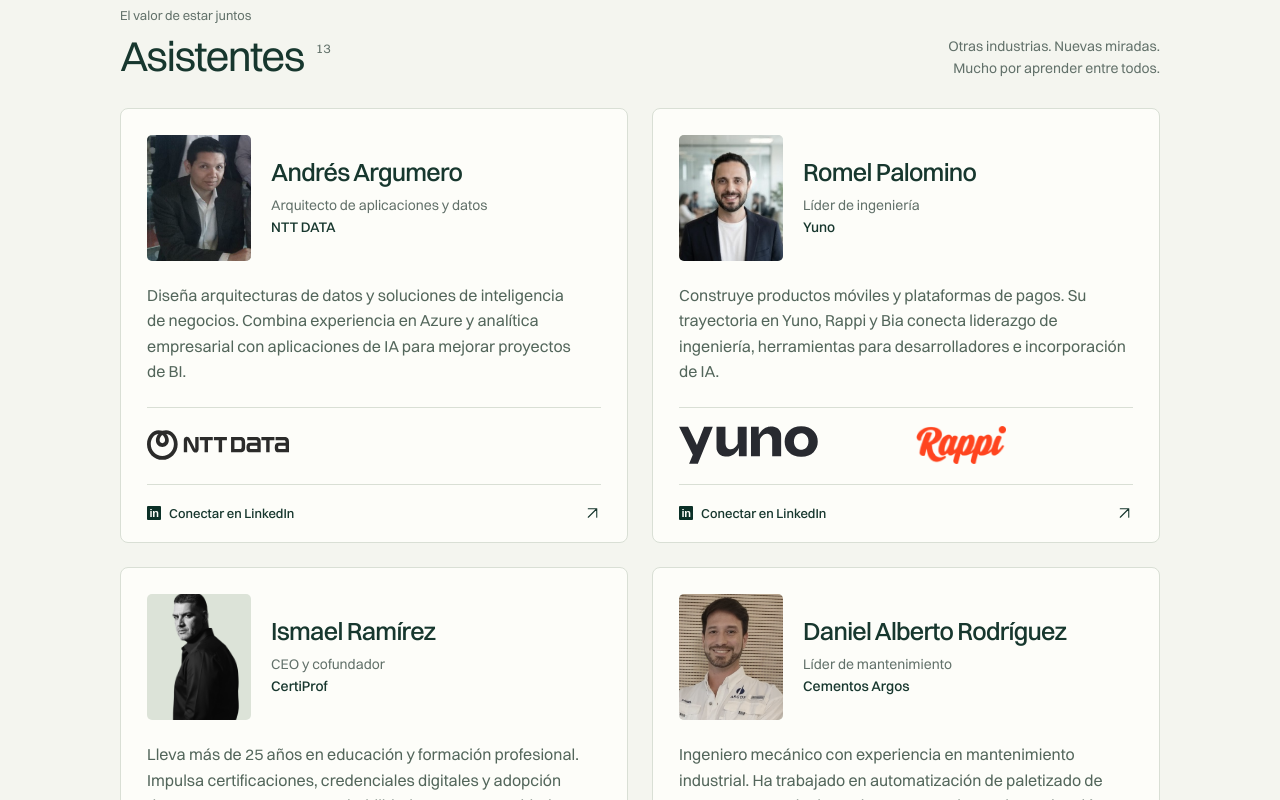
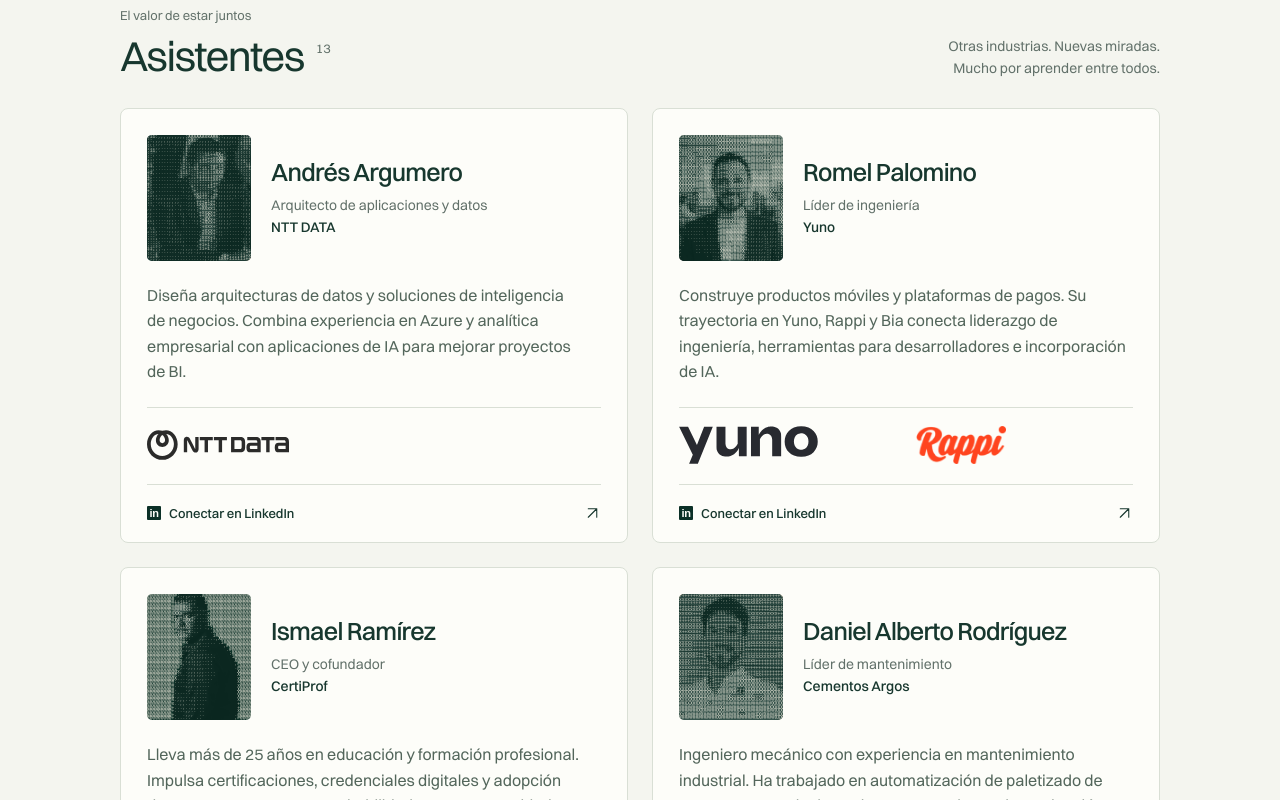
Before and after one commit to alan-arguello/summit_agenda, a Next.js app: page / in a window 1280 px wide. Shown: the part 4220-5020 px from the top of the page. Built offline with nearby package versions, Linux system fonts and the light colour scheme.

Commit message:
Add interactive ASCII treatment to directory portraits

```diff
--- /dev/null
+++ b/src/app/ascii-portrait.tsx
@@ -0,0 +1,152 @@
+"use client";
+
+import Image from "next/image";
+import { useEffect, useRef, useState } from "react";
+
+type AsciiPortraitProps = {
+  src: string;
+  name: string;
+  position?: string;
+  fit?: "cover" | "contain";
+  preload?: boolean;
+};
+
+const GLYPHS = " .,:;i+xX#@";
+
+export default function AsciiPortrait({
+  src,
+  name,
+  position = "center 35%",
+  fit = "cover",
+  preload = false,
+}: AsciiPortraitProps) {
+  const imageRef = useRef<HTMLImageElement>(null);
+  const canvasRef = useRef<HTMLCanvasElement>(null);
+  const [ready, setReady] = useState(false);
+  const [showPhoto, setShowPhoto] = useState(false);
+
+  useEffect(() => {
+    const photo = imageRef.current;
+    const canvas = canvasRef.current;
+    if (!photo || !canvas) return;
+
+    let visible = false;
+    let frame = 0;
+
+    const draw = () => {
+      if (!visible || !photo.complete || !photo.naturalWidth) return;
+      const width = photo.clientWidth;
+      const height = photo.clientHeight;
+      if (!width || !height) return;
+
+      try {
+        const context = canvas.getContext("2d");
+        const sample = document.createElement("canvas");
+        const sampleContext = sample.getContext("2d", { willReadFrequently: true });
+        if (!context || !sampleContext) return;
+
+        const columns = 38;
+        const rows = Math.round((height / width) * columns / 1.3);
+        sample.width = columns;
+        sample.height = rows;
+
+        // Use the same crop as the original, including contain portraits.
+        const scale = fit === "contain"
+          ? Math.min(width / photo.naturalWidth, height / photo.naturalHeight)
+          : Math.max(width / photo.naturalWidth, height / photo.naturalHeight);
+        const drawnWidth = photo.naturalWidth * scale;
+        const drawnHeight = photo.naturalHeight * scale;
+        const offsets = getComputedStyle(photo).objectPosition.split(" ");
+        const offsetX = (width - drawnWidth) * (parseFloat(offsets[0]) / 100 || 0);
+        const offsetY = (height - drawnHeight) * (parseFloat(offsets[1]) / 100 || 0);
+
+        sampleContext.fillStyle = "#dce3d8";
+        sampleContext.fillRect(0, 0, columns, rows);
+        sampleContext.drawImage(photo,
+          offsetX * columns / width, offsetY * rows / height,
+          drawnWidth * columns / width, drawnHeight * rows / height);
+        const pixels = sampleContext.getImageData(0, 0, columns, rows).data;
+
+        const ratio = Math.min(window.devicePixelRatio || 1, 2);
+        canvas.width = Math.round(width * ratio);
+        canvas.height = Math.round(height * ratio);
+        context.scale(ratio, ratio);
+        context.fillStyle = "#0b3027";
+        context.fillRect(0, 0, width, height);
+
+        // A faint photographic layer keeps small faces recognizable.
+        context.save();
+        context.globalAlpha = 0.22;
+        context.filter = "grayscale(1)";
+        context.drawImage(photo, offsetX, offsetY, drawnWidth, drawnHeight);
+        context.restore();
+
+        const cellWidth = width / columns;
+        const cellHeight = height / rows;
+        context.font = `500 ${cellWidth * 1.7}px monospace`;
+        context.textAlign = "center";
+        context.textBaseline = "middle";
+
+        for (let y = 0; y < rows; y++) {
+          for (let x = 0; x < columns; x++) {
+            const i = (y * columns + x) * 4;
+            const luminance = (pixels[i] * 0.2126 + pixels[i + 1] * 0.7152 + pixels[i + 2] * 0.0722) / 255;
+            const tone = Math.pow(Math.max(0, Math.min(1, (luminance - 0.04) * 1.12)), 0.8);
+            const glyph = GLYPHS[Math.round(tone * (GLYPHS.length - 1))];
+            context.fillStyle = `rgba(242,238,223,${0.4 + tone * 0.6})`;
+            context.fillText(glyph, (x + 0.5) * cellWidth, (y + 0.5) * cellHeight);
+          }
+        }
+        setReady(true);
+      } catch {
+        // Keep the original photo visible if the canvas cannot be rendered.
+        setReady(false);
+      }
+    };
+
+    const scheduleDraw = () => {
+      cancelAnimationFrame(frame);
+      frame = requestAnimationFrame(draw);
+    };
+    const visibilityObserver = new IntersectionObserver(([entry]) => {
+      visible = entry.isIntersecting;
+      if (visible) scheduleDraw();
+    }, { rootMargin: "200px" });
+    const resizeObserver = new ResizeObserver(scheduleDraw);
+    visibilityObserver.observe(photo);
+    resizeObserver.observe(photo);
+    photo.addEventListener("load", scheduleDraw);
+
+    return () => {
+      cancelAnimationFrame(frame);
+      visibilityObserver.disconnect();
+      resizeObserver.disconnect();
+      photo.removeEventListener("load", scheduleDraw);
+    };
+  }, [src, position, fit]);
+
+  return (
+    <button
+      type="button"
+      className="portrait-frame portrait-toggle"
+      aria-label={`Foto original de ${name}`}
+      aria-pressed={showPhoto}
+      title="Alternar foto original y ASCII"
+      disabled={!ready}
+      data-ascii-ready={ready}
+      data-show-photo={showPhoto}
+      onClick={() => setShowPhoto((shown) => !shown)}
+    >
+      <Image
+        ref={imageRef}
+        src={src}
+        alt={name}
+        fill
+        sizes="(max-width: 420px) 88px, 104px"
+        preload={preload}
+        style={{ objectPosition: position, objectFit: fit }}
+      />
+      <canvas ref={canvasRef} className="portrait-ascii" aria-hidden="true" />
+    </button>
+  );
+}
--- a/src/app/globals.css
+++ b/src/app/globals.css
@@ -245,7 +245,6 @@
   gap: 20px;
   align-items: center;
 }
-.portrait-link { display: block; border-radius: 5px; }
 .portrait-frame {
   position: relative;
   width: 104px;
@@ -254,12 +253,31 @@
   border-radius: 5px;
   background: #dce3d8;
 }
-.portrait-frame img {
-  filter: saturate(.7);
-  transition: filter .25s ease;
+.portrait-toggle {
+  display: block;
+  padding: 0;
+  border: 0;
+  cursor: pointer;
+  isolation: isolate;
+  -webkit-tap-highlight-color: transparent;
+  touch-action: manipulation;
 }
-.speaker .portrait-frame img { filter: grayscale(1); }
-.portrait-link:hover img, .portrait-link:focus-visible img { filter: none; }
+.portrait-toggle:disabled { cursor: default; }
+.portrait-toggle:focus-visible { outline: 2px solid var(--forest); outline-offset: 4px; }
+.portrait-ascii {
+  position: absolute;
+  inset: 0;
+  width: 100%;
+  height: 100%;
+  pointer-events: none;
+  opacity: 0;
+  transition: opacity .28s ease;
+}
+.portrait-toggle[data-ascii-ready="true"] .portrait-ascii { opacity: 1; }
+.portrait-toggle[data-show-photo="true"] .portrait-ascii { opacity: 0; }
+@media (hover: hover) and (pointer: fine) {
+  .portrait-toggle:hover .portrait-ascii { opacity: 0; }
+}
 .portrait-initials {
   display: grid;
   place-items: center;
--- a/src/app/page.tsx
+++ b/src/app/page.tsx
@@ -1,6 +1,7 @@
 import Image from "next/image";
 import { people, type Person } from "@/lib/people";
 import Agenda from "./agenda";
+import AsciiPortrait from "./ascii-portrait";
 
 function Arrow({ diagonal = false }: { diagonal?: boolean }) {
   return (
@@ -36,33 +37,21 @@
   return (
     <article id={person.slug} className={`person-card ${person.category}`}>
       <div className="person-intro">
-        <a
-          href={person.linkedin}
-          target="_blank"
-          rel="noopener noreferrer"
-          className="portrait-link"
-          aria-label={`Ver a ${person.name} en LinkedIn (abre otra pestaña)`}
-        >
+        {person.photo ? (
+          <AsciiPortrait
+            src={person.photo}
+            name={person.name}
+            position={person.photoPosition}
+            fit={person.photoFit}
+            preload={person.category === "speaker" && index < 3}
+          />
+        ) : (
           <div className="portrait-frame">
-            {person.photo ? (
-              <Image
-                src={person.photo}
-                alt={person.name}
-                fill
-                sizes="(max-width: 420px) 88px, 104px"
-                preload={person.category === "speaker" && index < 3}
-                style={{
-                  objectPosition: person.photoPosition ?? "center 35%",
-                  objectFit: person.photoFit ?? "cover",
-                }}
-              />
-            ) : (
               <span className="portrait-initials">
                 {person.name.split(" ").map((part) => part[0]).slice(0, 2).join("")}
               </span>
-            )}
           </div>
-        </a>
+        )}
         <div className="person-heading">
           <h3>
             <a href={person.linkedin} target="_blank" rel="noopener noreferrer">
```
Also changed, not shown: 1 other file (tests, documents, lock files or other folders).
